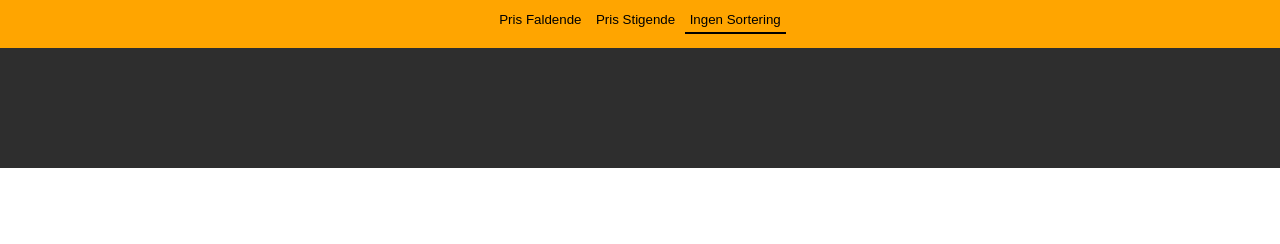
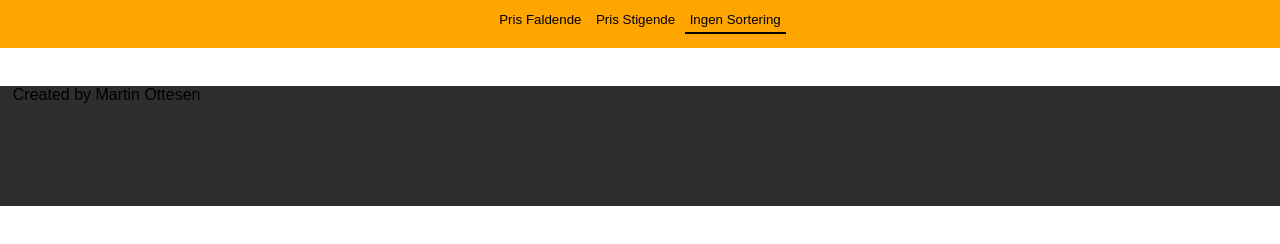
Before and after one commit to Ottesen02/tema5, a plain HTML site: page Babushka/babushka.html in a window 1280 px wide. Shown: the part 152-396 px from the top of the page. Drawn offline with Linux system fonts and the light colour scheme; no server answers.

Commit message:
Lavet footer text

```diff
--- a/Babushka/babushka.html
+++ b/Babushka/babushka.html
@@ -266,7 +266,7 @@
         <section id="retter"></section>
     </main>
     <footer>
-
+        <p>Created by Martin Ottesen</p>
     </footer>
 
 
```
